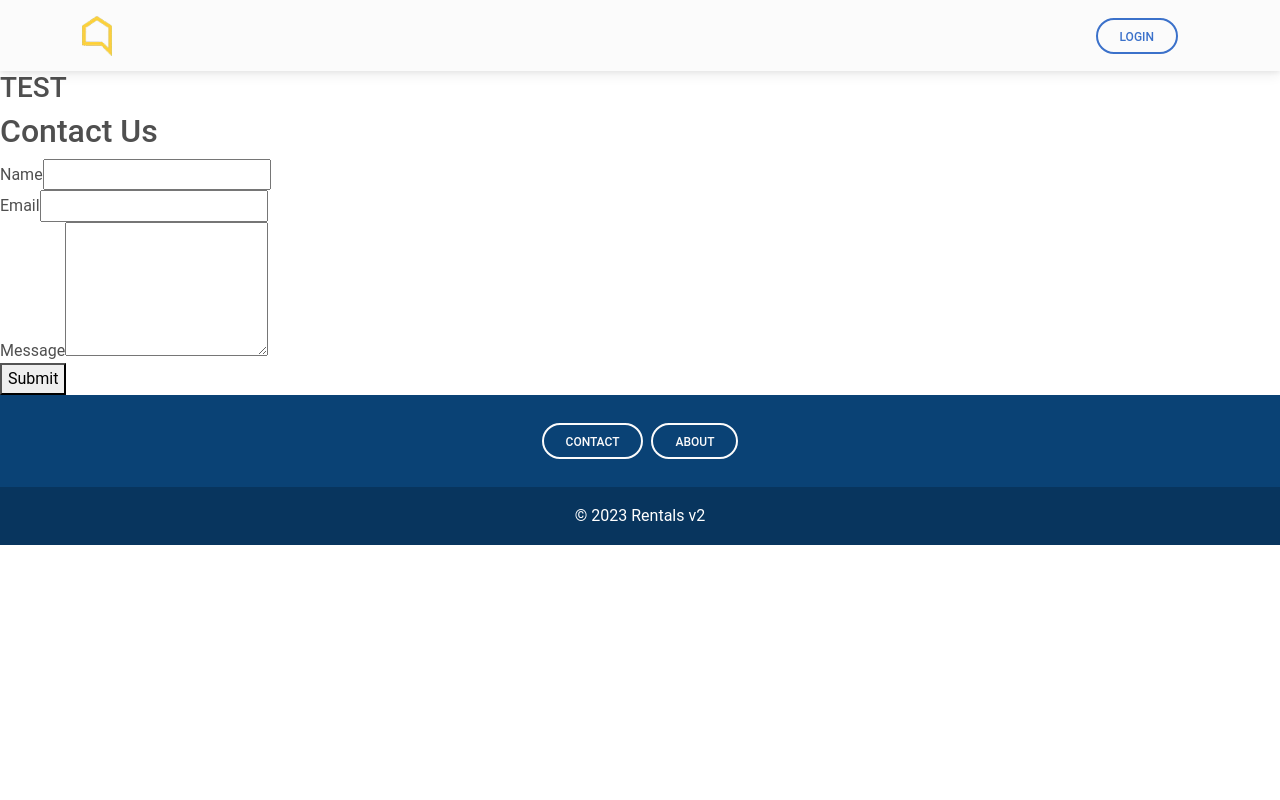
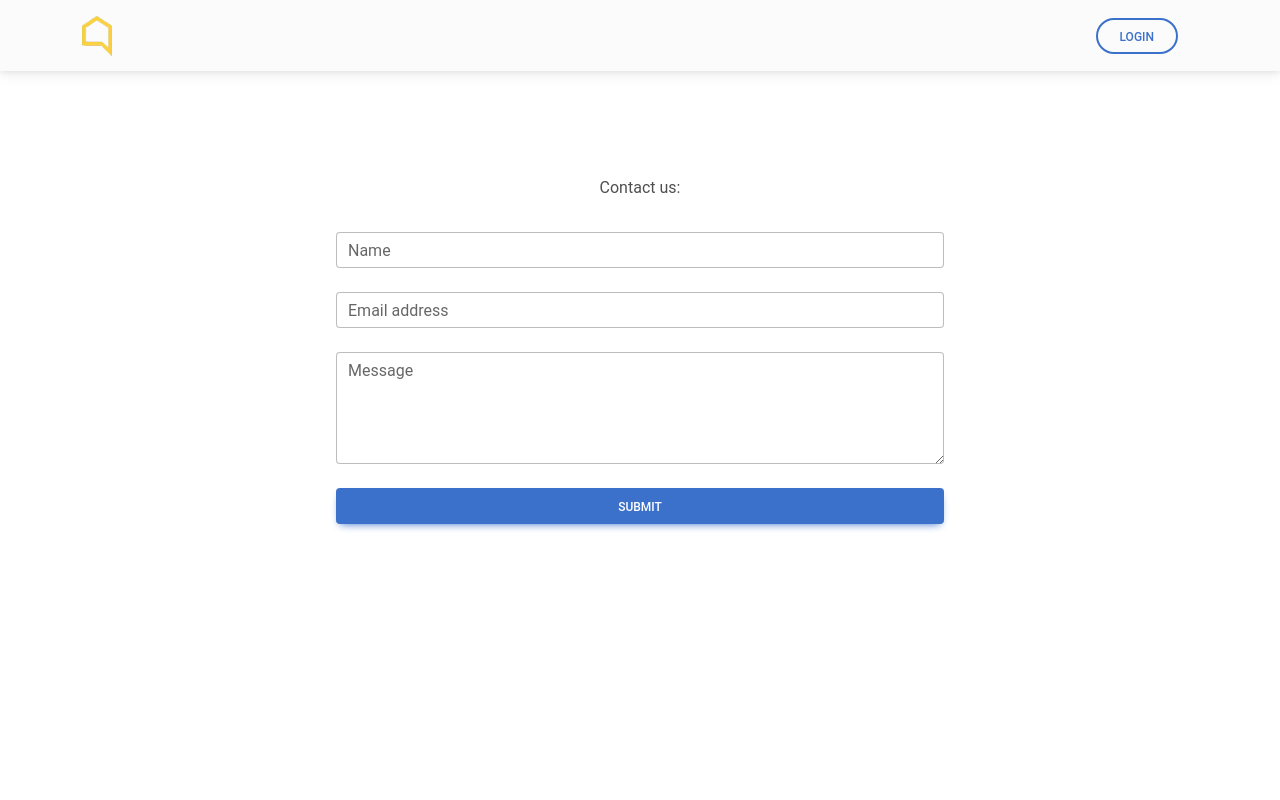
Before and after one commit to kevmgb/rentals-v2-frontend, a React (Create React App) app: page /contact in a window 1280 px wide. Shown: the top 800 px of the page. Built offline with nearby package versions, Linux system fonts and the light colour scheme.

Commit message:
implement listing details page

```diff
--- a/src/App.css
+++ b/src/App.css
@@ -247,3 +247,13 @@ button:hover {
   max-width: 100%;
   height: auto;
 } */
+
+.container-full {
+  min-height: 100vh;
+  display: flex;
+  flex-direction: column;
+}
+
+.content {
+  flex-grow: 1;
+}
--- /dev/null
+++ b/src/components/AgentInfo.js
@@ -0,0 +1,19 @@
+import React from 'react';
+import {
+  MDBCard,
+  MDBCardHeader,
+  MDBListGroup,
+  MDBListGroupItem
+} from 'mdb-react-ui-kit';
+
+export default function AgentInfo({name, contact}) {
+  return (
+    <MDBCard>
+      <MDBCardHeader>Agent Information:</MDBCardHeader>
+      <MDBListGroup flush>
+        <MDBListGroupItem>Name    {name}</MDBListGroupItem>
+        <MDBListGroupItem>Contact   {contact}</MDBListGroupItem>
+      </MDBListGroup>
+    </MDBCard>
+  );
+}
--- a/src/components/CardUpdated.js
+++ b/src/components/CardUpdated.js
@@ -47,23 +47,21 @@ import {
   MDBRow,
   MDBCol
 } from 'mdb-react-ui-kit';
-import cardImage from '../images/house.jpg'
+import cardImage from '../images/house.jpg';
+import { Link } from 'react-router-dom';
+
 export default function CardUpdated({id, name, beds, baths}) {
   return (
+    <Link to={`/listing/detail/${id}`} >
       <MDBCol>
         <MDBCard >
-        <MDBCardImage
-        src={cardImage}
-        alt='...'
-        position='top'
-        />
+            <MDBCardImage src={cardImage} alt='...' position='top'/>
             <MDBCardBody>
             <MDBCardTitle>{name}</MDBCardTitle>
-        <MDBCardText>
-            Placeholder
-        </MDBCardText>
+            <MDBCardText>Placeholder</MDBCardText>
             </MDBCardBody>
         </MDBCard>
       </MDBCol>
+    </Link>
   );
 }
--- a/src/components/Contact.js
+++ b/src/components/Contact.js
@@ -1,26 +1,28 @@
 import React from "react";
+import ContactForm from "./ContactForm";
 
 function Contact() {
   return (
-    <div className="contact">
-    <h3>TEST</h3>
-      <h2>Contact Us</h2>
-      <form>
-        <div className="form-group">
-          <label htmlFor="name">Name</label>
-          <input type="text" id="name" name="name" required />
-        </div>
-        <div className="form-group">
-          <label htmlFor="email">Email</label>
-          <input type="email" id="email" name="email" required />
-        </div>
-        <div className="form-group">
-          <label htmlFor="message">Message</label>
-          <textarea id="message" name="message" rows="5" required></textarea>
-        </div>
-        <button type="submit">Submit</button>
-      </form>
-    </div>
+    <ContactForm />
+    // <div className="contact">
+    // <h3>TEST</h3>
+    //   <h2>Contact Us</h2>
+    //   <form>
+    //     <div className="form-group">
+    //       <label htmlFor="name">Name</label>
+    //       <input type="text" id="name" name="name" required />
+    //     </div>
+    //     <div className="form-group">
+    //       <label htmlFor="email">Email</label>
+    //       <input type="email" id="email" name="email" required />
+    //     </div>
+    //     <div className="form-group">
+    //       <label htmlFor="message">Message</label>
+    //       <textarea id="message" name="message" rows="5" required></textarea>
+    //     </div>
+    //     <button type="submit">Submit</button>
+    //   </form>
+    // </div>
   );
 }
 
--- /dev/null
+++ b/src/components/ContactForm.js
@@ -0,0 +1,49 @@
+import React, { useState } from 'react';
+import {
+  MDBContainer,
+  MDBTabs,
+  MDBTabsItem,
+  MDBTabsLink,
+  MDBTabsContent,
+  MDBTabsPane,
+  MDBBtn,
+  MDBIcon,
+  MDBInput,
+  MDBCheckbox,
+  MDBTextArea
+}
+from 'mdb-react-ui-kit';
+
+import 'mdb-react-ui-kit/dist/css/mdb.min.css';
+import "@fortawesome/fontawesome-free/css/all.min.css";
+
+function ContactForm() {
+
+  const [justifyActive, setJustifyActive] = useState('tab1');;
+
+  const handleJustifyClick = (value) => {
+    if (value === justifyActive) {
+      return;
+    }
+
+    setJustifyActive(value);
+  };
+
+  return (
+    <div className="container-full" style={{ marginTop: '40px' }}>
+    <MDBContainer className="p-3 my-5 d-flex flex-column w-50">
+          <div className="text-center mb-3">
+            <p>Contact us:</p>
+          </div>
+
+          <MDBInput wrapperClass='mb-4' label='Name' id='typeText' type='text' />
+          <MDBInput wrapperClass='mb-4' label='Email address' id='form1' type='email'/>
+          <MDBTextArea wrapperClass='mb-4' label='Message' id='textAreaExample' rows={4} />
+
+          <MDBBtn className="mb-4 w-100">Submit</MDBBtn>
+    </MDBContainer>
+    </div>
+  );
+}
+
+export default ContactForm;
--- a/src/components/DetailsPage.js
+++ b/src/components/DetailsPage.js
@@ -2,12 +2,26 @@ import React, { useState, useEffect } from "react";
 import { useLocation, useParams } from 'react-router-dom';
 import '../App.css';
 import image from '../images/house.jpg';
+import HouseSpecifications from "./HouseSpecifications";
+import {
+  MDBCard,
+  MDBCardBody,
+  MDBCardTitle,
+  MDBCardText,
+  MDBCardImage,
+  MDBRow,
+  MDBContainer,
+  MDBCol
+} from 'mdb-react-ui-kit';
+import AgentInfo from "./AgentInfo";
 
 function DetailsPage() {
     const {id} = useParams();
     const [houseDetails, setHouseDetails] = useState({});
     const [loading, setLoading] = useState(true);
 
+    let agentName = "Agent Name 001";
+    let agentContact = "0700000000";
     useEffect(() => {
       fetch(`http://localhost:8080/api/v1/listing/${id}`)
         .then(response => response.json())
@@ -26,14 +40,42 @@ function DetailsPage() {
     }
 
     return (
-        <div className="house-details">
-          <img src={image} />
-          <h1>{houseDetails.name} </h1>
-          <h1>Baths: {houseDetails.baths} </h1>
-          <h1>Beds: {houseDetails.beds} </h1>
+      <>
+      <div className="container-full" style={{ marginTop: '40px' }}>
+      <MDBContainer>
+          <MDBCard className='mb-3'>
+            <MDBRow>
+              <div className="col-md-8">
+                <MDBCardImage position='top' src={image} alt='...' />
+              </div>
+              <div className="col-md-4">
+                <MDBRow>
+                  <div className="col-md-12 mb-4">
+                    <HouseSpecifications beds={houseDetails.beds} bathrooms={houseDetails.baths}/>
+                  </div>
+                  <div className="col-md-12 mb-4">
+                    <AgentInfo name={agentName} contact={agentContact}/>
+                  </div>
+                  <div className="col-md-12 mb-4">
+                  <MDBCardBody>
+                    <MDBCardTitle>{houseDetails.name}</MDBCardTitle>
+                    <MDBCardText>
+                    Lorem ipsum dolor sit amet, consectetur adipiscing elit, sed do eiusmod tempor incididunt ut labore et dolore magna aliqua. Ut enim ad minim veniam, quis nostrud exercitation ullamco laboris nisi ut aliquip ex ea commodo consequat. Duis aute irure dolor in reprehenderit in voluptate velit esse cillum dolore eu fugiat nulla pariatur. Excepteur sint occaecat cupidatat non proident, sunt in culpa qui officia deserunt mollit anim id est laborum.
+                    </MDBCardText>
+                  </MDBCardBody>
+                  </div>
+                </MDBRow>
+              </div>
+            </MDBRow>
+          </MDBCard>
+        </MDBContainer>
+        </div>
+      </>
+    );
 
-        </div>
-      );
+
+
+
 }
 
 export default DetailsPage;
--- /dev/null
+++ b/src/components/HouseSpecifications.js
@@ -0,0 +1,19 @@
+import React from 'react';
+import {
+  MDBCard,
+  MDBCardHeader,
+  MDBListGroup,
+  MDBListGroupItem
+} from 'mdb-react-ui-kit';
+
+export default function HouseSpecifications({beds, bathrooms}) {
+  return (
+    <MDBCard>
+      <MDBCardHeader>Specifications</MDBCardHeader>
+      <MDBListGroup flush>
+        <MDBListGroupItem>Bedrooms    {beds}</MDBListGroupItem>
+        <MDBListGroupItem>Bathrooms   {bathrooms}</MDBListGroupItem>
+      </MDBListGroup>
+    </MDBCard>
+  );
+}
```
Lines whose indentation alone changed are shown as unchanged.
